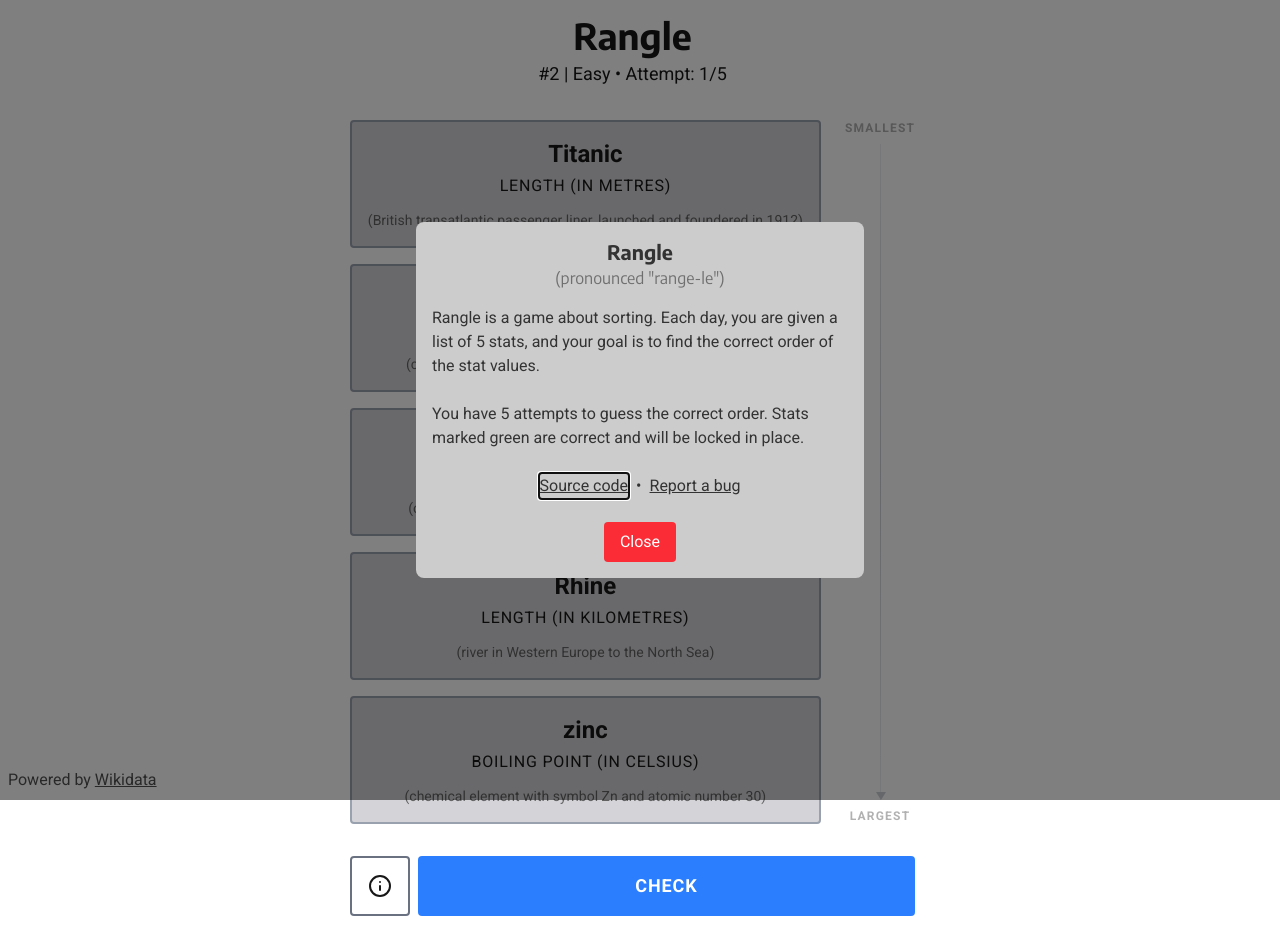
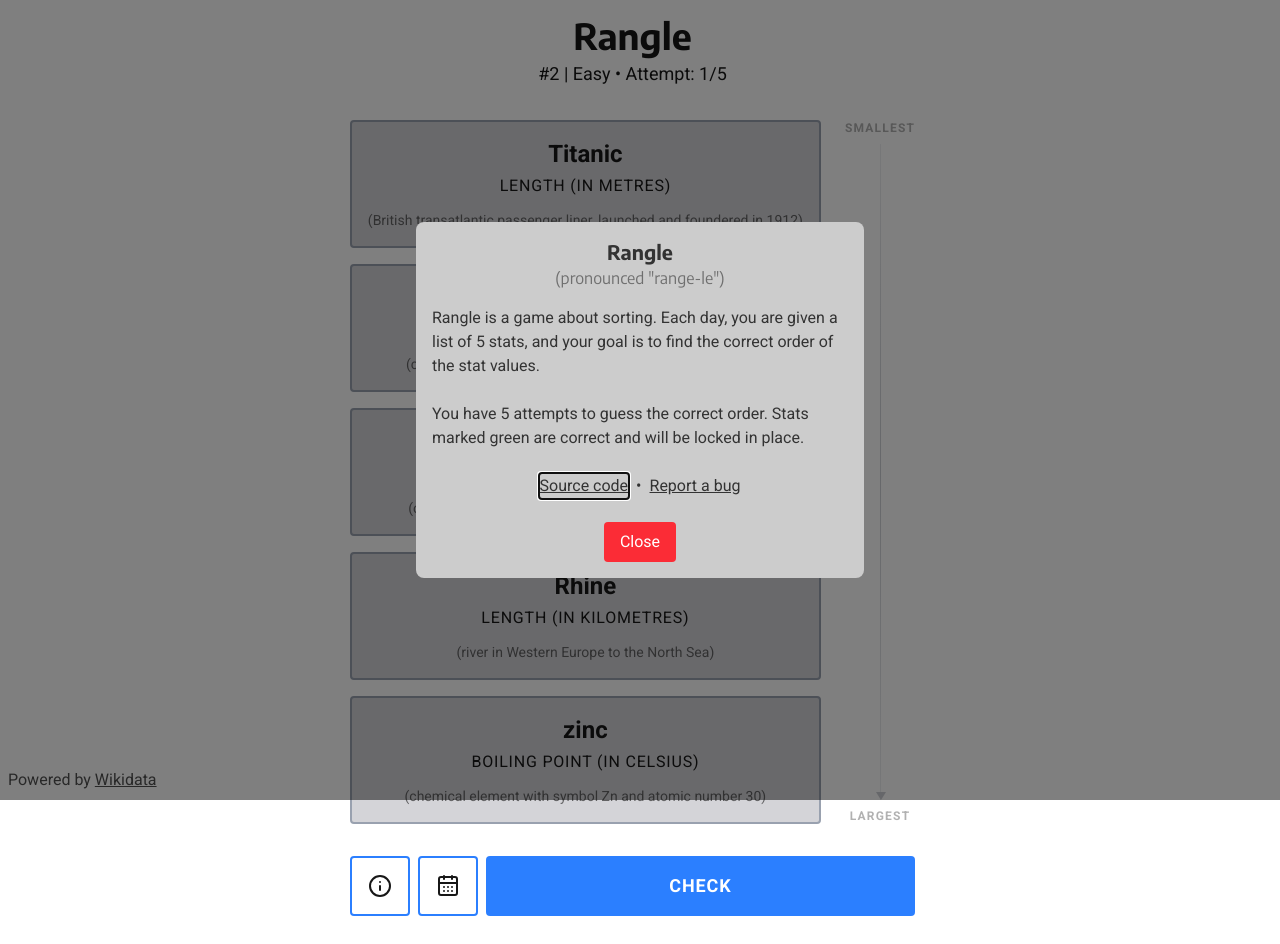
Before and after one commit to obfuscatedgenerated/rangle, a Next.js app: page / in a window 1280 px wide. Built offline with nearby package versions, Linux system fonts and the light colour scheme.

Commit message:
add links to archive

```diff
--- a/src/components/Game.tsx
+++ b/src/components/Game.tsx
@@ -10,7 +10,8 @@ import {useState, useEffect, useCallback} from "react";
 
 import ReactConfetti from "react-confetti";
 import {useWindowSize} from "@/hooks/useWindowSize";
-import {Info} from "lucide-react";
+import {CalendarDays, Info} from "lucide-react";
+import Link from "next/link";
 
 export interface TodayData {
     date: string;
@@ -182,10 +183,14 @@ export const Game = ({ archive_date, on_loaded, on_info_click }: GameProps) => {
 
                 <div className="flex w-full items-stretch sm:max-w-xl my-4 sm:my-6 gap-2">
                     {on_info_click && (
-                        <button onClick={on_info_click} className="cursor-pointer p-4 rounded aspect-square border-2 border-gray-500">
+                        <button onClick={on_info_click} className="cursor-pointer p-4 rounded aspect-square border-2 border-blue-500" title="Info">
                             <Info />
                         </button>
                     )}
+
+                    <Link href="/archive" className="cursor-pointer p-4 rounded aspect-square border-2 border-blue-500" title="Archive">
+                        <CalendarDays />
+                    </Link>
 
                     <button disabled={finished} className="w-full text-lg font-bold uppercase tracking-wider px-4 py-3 bg-blue-500 text-white rounded cursor-pointer disabled:bg-gray-500 disabled:cursor-auto" onClick={check_answer}>
                         Check
--- a/src/components/SharePopup.tsx
+++ b/src/components/SharePopup.tsx
@@ -3,6 +3,8 @@
 import {useCallback, useEffect, useMemo, useRef, useState} from "react";
 import type {StatPositionFlags, TodayData} from "@/components/Game";
 import {PuzzleCountdown} from "@/components/PuzzleCountdown";
+
+import Link from "next/link";
 
 interface SharePopupProps {
     open: boolean;
@@ -143,6 +145,8 @@ export const SharePopup = ({open, on_close, attempts, today_data, archive_date}:
                     {share_button_text}
                 </button>
             </div>
+
+            <p className="mt-4">Eager for more? Visit <Link className="underline" href="/archive">the archive</Link> to play previous Rangles.</p>
         </dialog>
     );
 }
```
